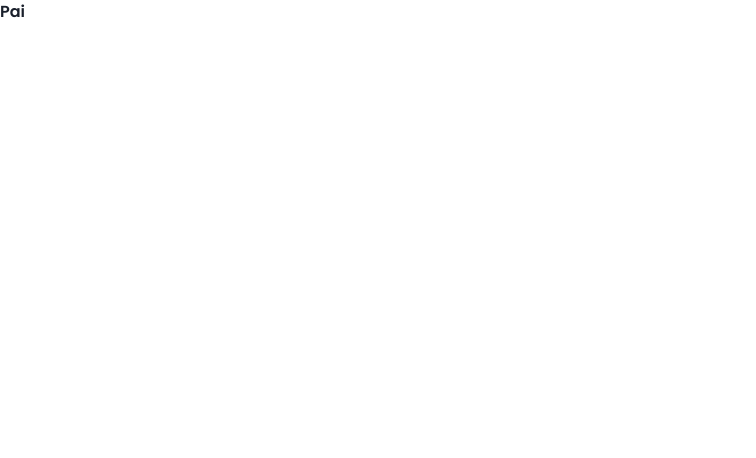
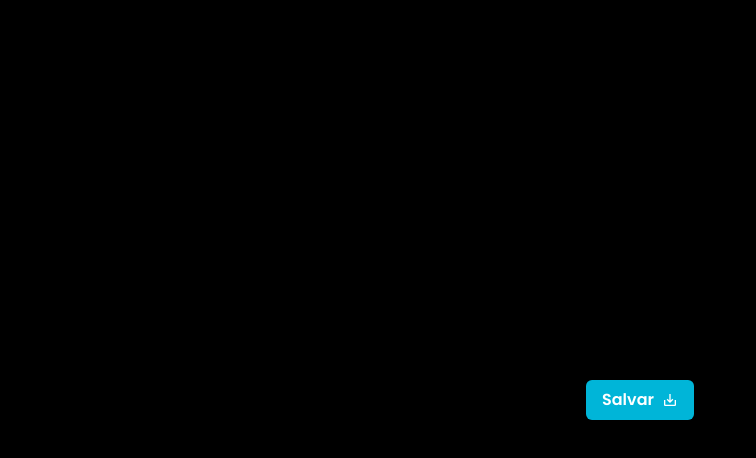
Before and after one commit to devMatheus-Cunha/memo-group, a React (Create React App) app: page / in a window 1280 px wide. Shown: the top 458 px of the page, without its empty margins (0-756 px from the left). Built offline with nearby package versions, Linux system fonts and the light colour scheme.

Commit message:
feat: applying handleButton

```diff
--- a/package.json
+++ b/package.json
@@ -9,6 +9,7 @@
     "framer-motion": "^4",
     "react": "^17.0.2",
     "react-dom": "^17.0.2",
+    "react-icons": "^4.3.1",
     "react-scripts": "4.0.3",
     "styled-components": "^5.3.0",
     "typescript": "^4.1.2",
--- a/src/App.tsx
+++ b/src/App.tsx
@@ -1,7 +1,19 @@
 import React from "react";
 
+// components
+import { HandleButtonComponent } from "./components/HandleButton";
+
+import { MdOutlineSaveAlt } from 'react-icons/md';
+
 function App() {
-  return <h1>Pai</h1>;
+  return (
+    <>
+      <HandleButtonComponent
+      Icon={MdOutlineSaveAlt}
+      text="Salvar"
+      />
+    </>
+  );
 }
 
 export default App;
--- a/src/assets/styles/glogbalStyles.ts
+++ b/src/assets/styles/glogbalStyles.ts
@@ -36,9 +36,13 @@ export const GlobalStyle = createGlobalStyle`
     }
   }
   body {
-    background: var(--background);
+    background: var(--black);
     -webkit-font-smoothing: antialiased;
     font-family: 'Poppins', sans-serif;
+    display: flex;
+    align-items: center;
+    justify-content: center;
+    height: 100vh;
   }
 
   body, input, textarea, button {
@@ -51,6 +55,14 @@ export const GlobalStyle = createGlobalStyle`
 
   button {
     cursor: pointer;
+    &:focus{
+      border: none !important;
+      background-color: none !important;
+      box-shadow: transparent !important;
+    }
+    &:focus-visible{
+      outline: none !important;
+    }
   }
 
   [disabled] {
--- /dev/null
+++ b/src/components/HandleButton/index.tsx
@@ -0,0 +1,18 @@
+import React from "react";
+
+// chakra
+import { Button } from "@chakra-ui/react";
+
+export function HandleButtonComponent({ Icon, text }: any) {
+  return (
+    <Button
+      rightIcon={<Icon />}
+      variant="solid"
+      boxShadow="md"
+      background= "#00B5D8"
+      color= "white"
+    >
+      {text}
+    </Button>
+  );
+}
```
Also changed, not shown: 1 other file (tests, documents, lock files or other folders).
